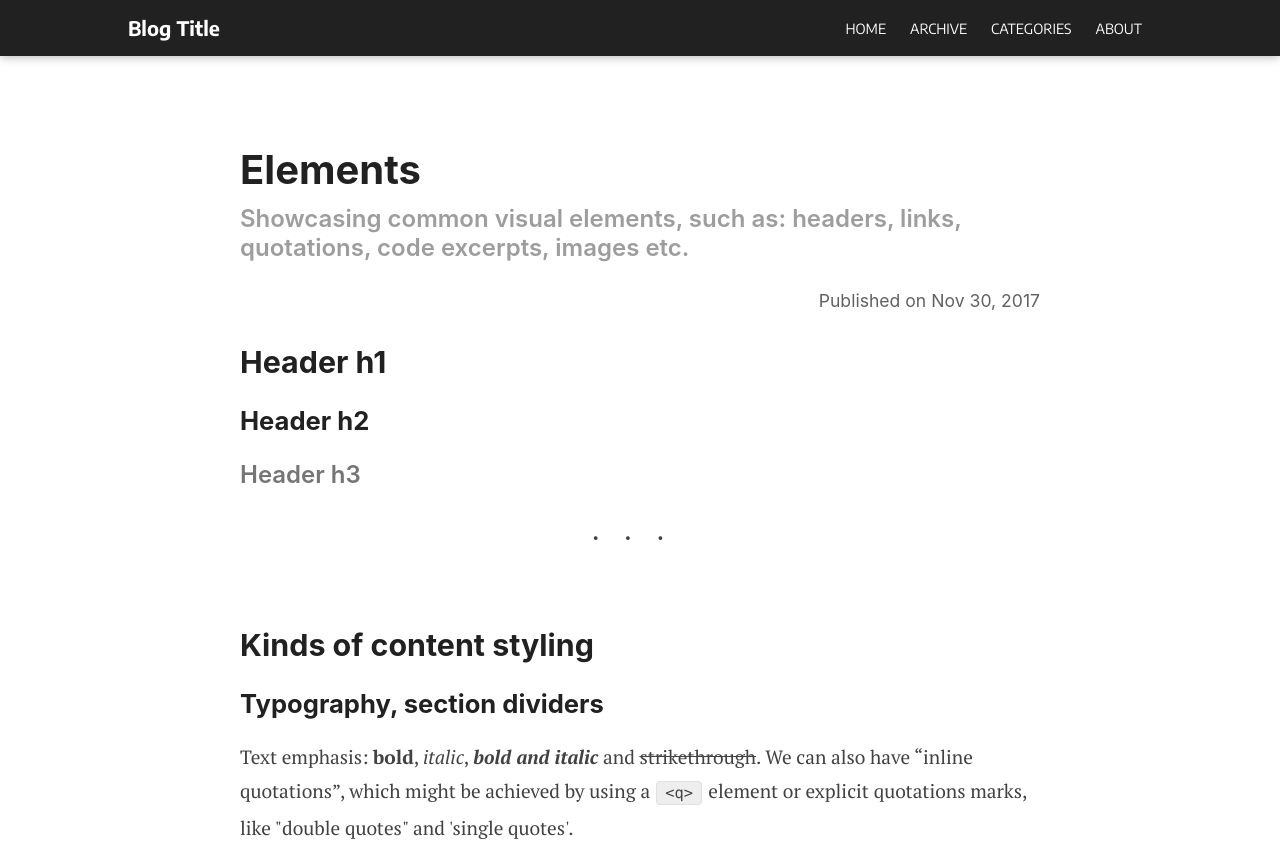
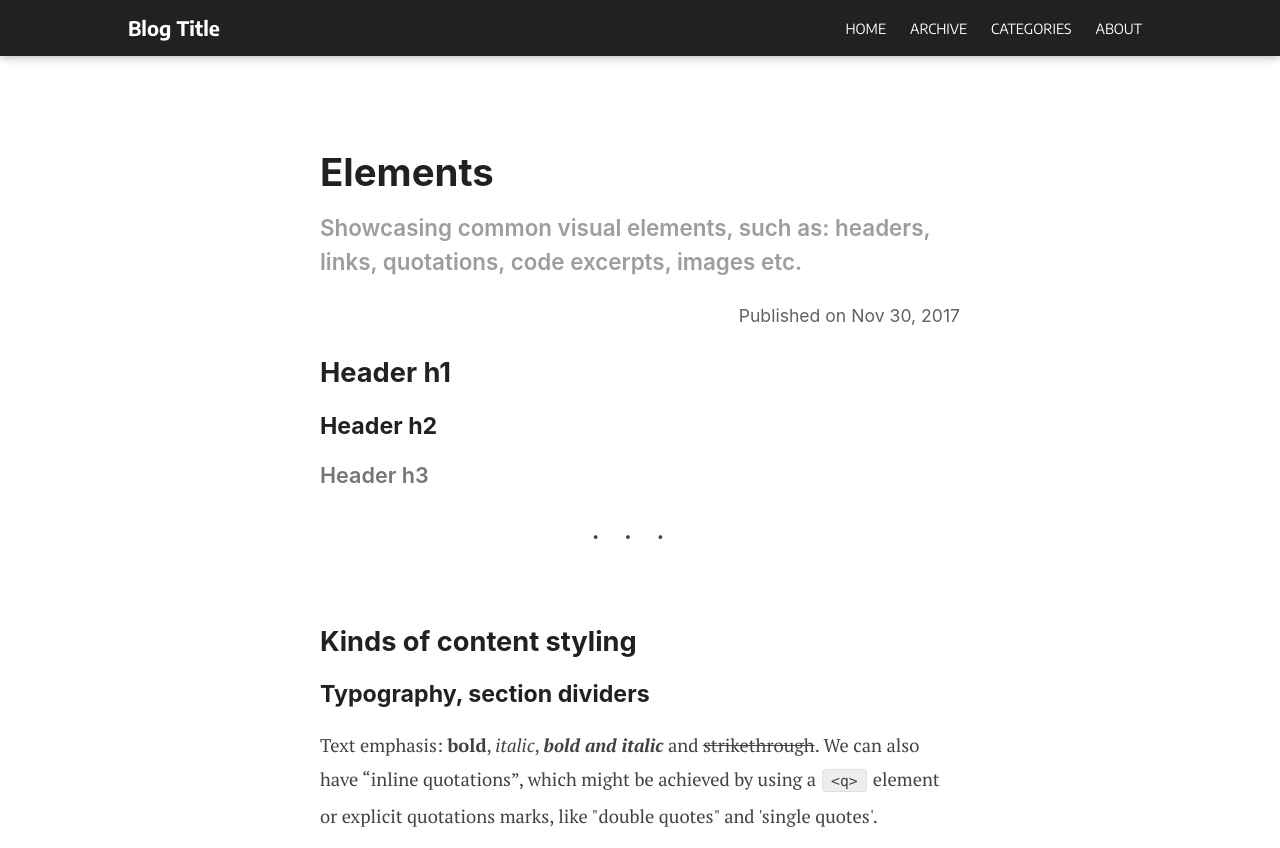
Before and after one commit to wallacejme/blogging-tool-for-gh-pages, a website: page index.html in a window 1280 px wide. Shown: the top 848 px of the page. Drawn offline with nearby package versions, Linux system fonts and the light colour scheme; a web font is replaced by a local one.

Commit message:
ajust text sizes (including overall width)

```diff
--- a/css/styles.css
+++ b/css/styles.css
@@ -127,7 +127,7 @@ nav.expanded ul.navbar-menu li {
 
 .articles {
   padding: 2rem 2%;
-  max-width: 50rem;
+  max-width: 40rem;
   margin: auto;
   margin-top: 4rem;
   margin-bottom: 5rem;
@@ -157,15 +157,21 @@ nav.expanded ul.navbar-menu li {
   all: unset;
 }
   article header h1,
+  .article-title,
+  article header h2,
+  .article-title-caption {
+    line-height: 1.5em;
+  }
+  article header h1,
   .article-title {
-    font-size: 2.5rem;
+    font-size: 2.4rem;
     font-weight: 700;
     margin-bottom: 0.5rem;
   }
   article header h2,
   .article-title-caption {
     color: #9d9d9d;
-    font-size: 1.5rem;
+    font-size: 1.4rem;
     font-weight: 600;
     margin-top: 0.6rem;
   }
@@ -186,28 +192,28 @@ nav.expanded ul.navbar-menu li {
   .article-content ol,
   .article-content ul {
     font-family: 'PT Serif', Georgia, serif;
-    font-size: 1.2rem;
+    font-size: 1.15rem;
     line-height: 2.15rem;
     margin-bottom: 1.50rem;
   }
   .article-content h1 {
-    font-size: 1.9rem;
+    font-size: 1.7rem;
     font-weight: 700;
   }
   .article-content h2 {
-    font-size: 1.6rem;
+    font-size: 1.45rem;
     font-weight: 700;
   }
   .article-content h3 {
-    font-size: 1.5rem;
+    font-size: 1.35rem;
     font-weight: 600;
     color: #757575;
   }
   .article-content h4 {
-    font-size: 1.28rem;
+    font-size: 1.20rem;
   }
   .article-content h5 {
-    font-size: 1.12rem;
+    font-size: 1.10rem;
   }
   .article-content h6 {
     font-size: 1.05rem;
```
